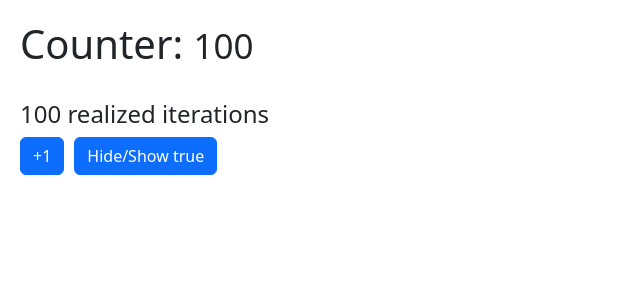
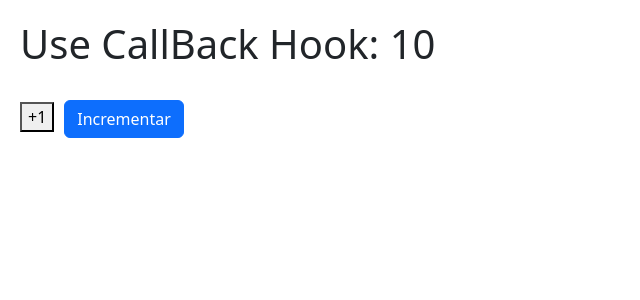
Before and after one commit to danielricgt/HooksApp, a React (Vite) app: page / in a window 1280 px wide. Shown: the top 300 px of the page, without its empty margins (0-640 px from the left). Built offline with nearby package versions, Linux system fonts and the light colour scheme.

Commit message:
:wrench: UseCallBack

```diff
--- /dev/null
+++ b/src/06-memos/CallBackHook.jsx
@@ -0,0 +1,29 @@
+import { useCallback, useState } from "react"
+import { ShowIncrement } from "./ShowIncrement"
+
+export const CallBackHook = () => {
+
+    const [counter, setCounter] = useState(10)
+    const incrementFather = useCallback(
+      () => {
+       setCounter((value)=> value+1);
+      },
+      [],
+    )
+
+
+    return (
+        <>
+            <h1>Use CallBack Hook: {counter}</h1>
+            <br />
+            <button>
+
+                +1
+            </button>
+
+            <ShowIncrement increment={incrementFather}/>
+
+        </>
+
+    )
+}
--- /dev/null
+++ b/src/06-memos/ShowIncrement.jsx
@@ -0,0 +1,18 @@
+import React from "react";
+
+
+export const ShowIncrement = React.memo(({ increment }) => {
+
+
+    console.log('im ShowIncrement component');
+    return (
+            <button onClick={() => {
+                increment()
+            }} className="btn btn-primary">
+                Incrementar
+
+            </button >
+
+
+    )
+})
--- a/src/main.jsx
+++ b/src/main.jsx
@@ -9,10 +9,11 @@ import { FocusScreen } from './05-useRef/FocusScreen'
 import { LayoutPage } from './05-useLayoutEffect/Layout'
 import { Memorize } from './06-memos/Memorize'
 import { MemoHook } from './06-memos/MemoHook'
+import { CallBackHook } from './06-memos/CallBackHook'
 
 
 ReactDOM.createRoot(document.getElementById('root')).render(
   <React.StrictMode>
-    <MemoHook  />
+    <CallBackHook  />
   </React.StrictMode>,
 )
```
